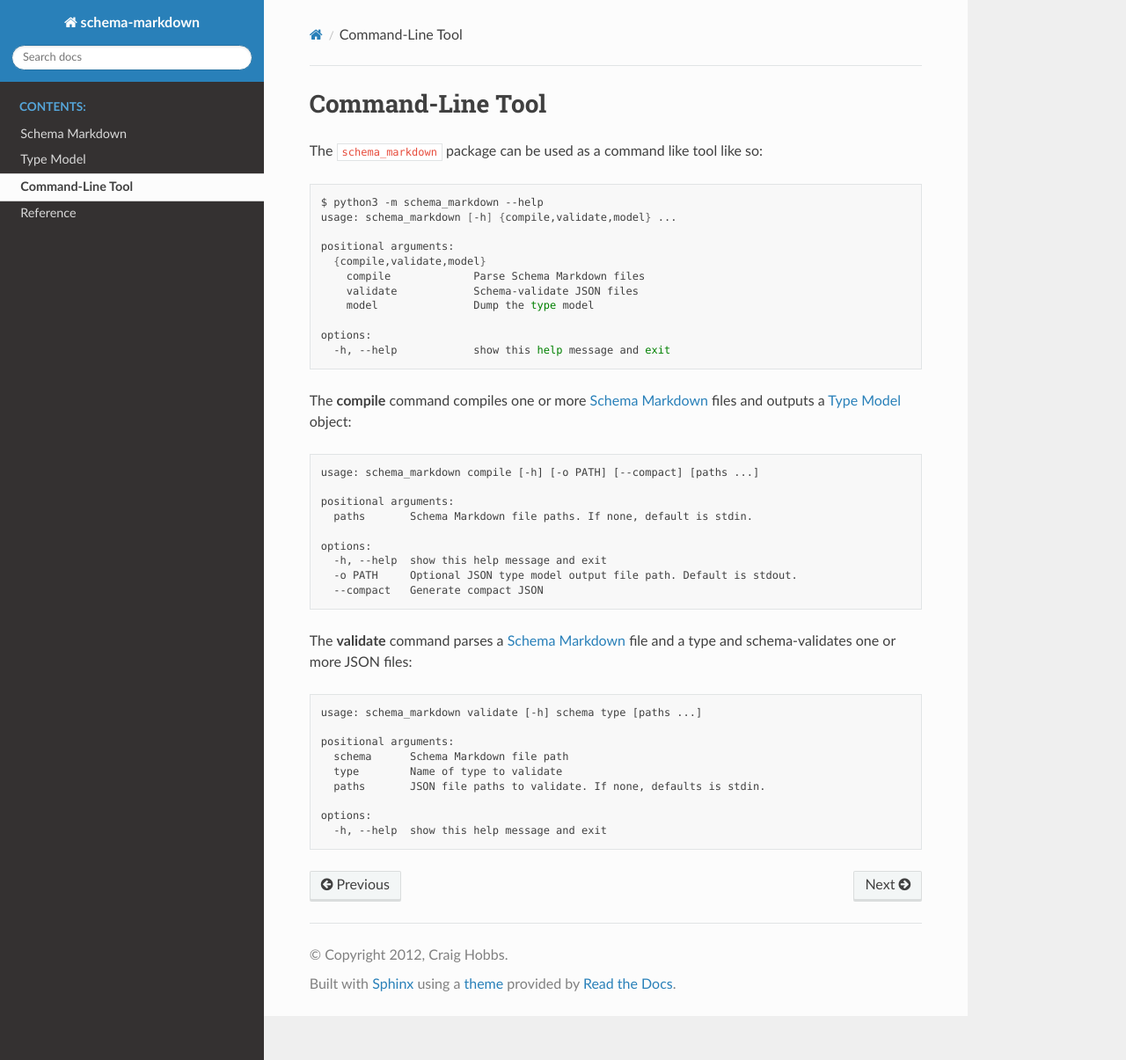
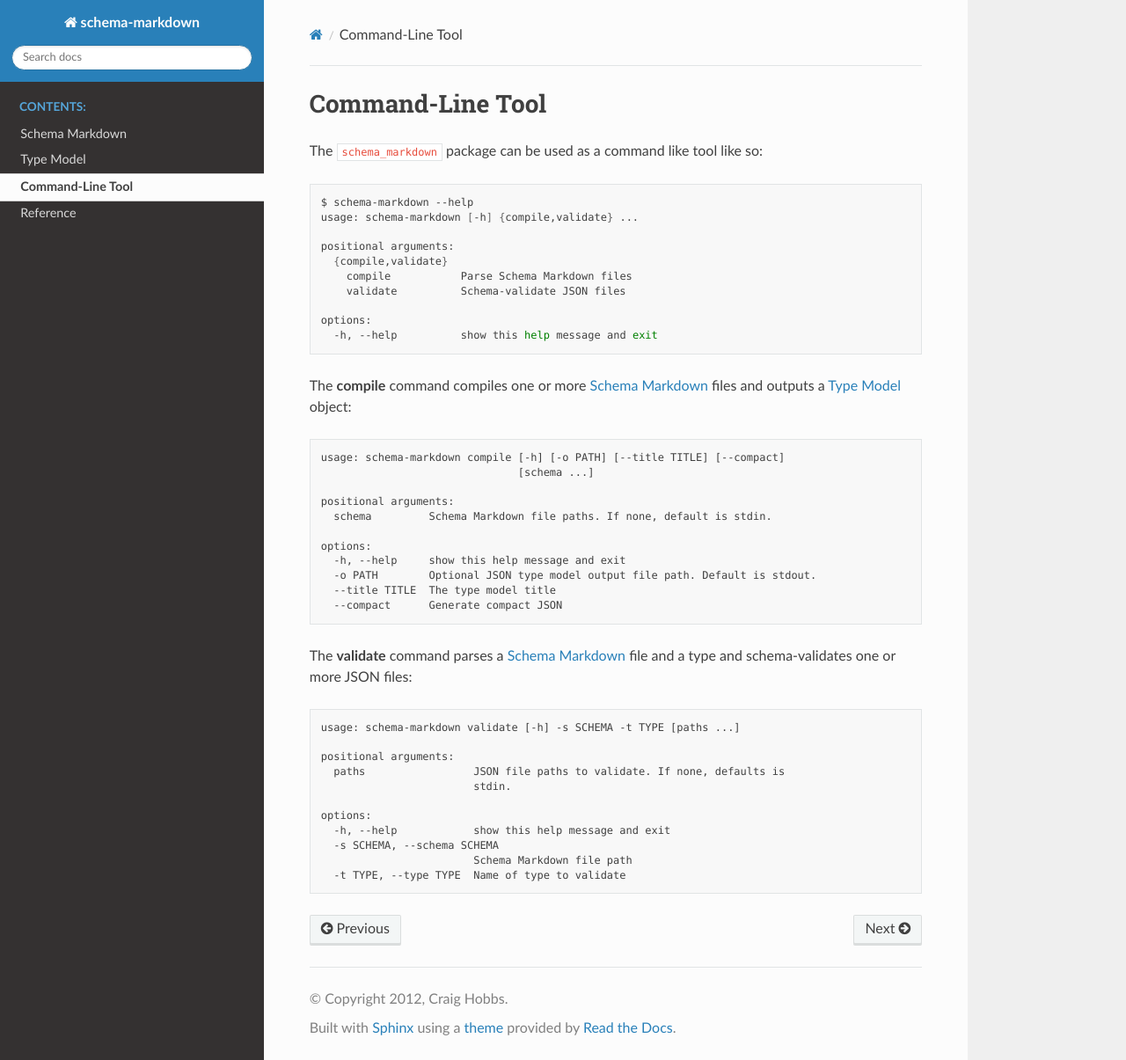
Before and after one commit to craigahobbs/schema-markdown, a Sphinx documentation site: the page built from doc/tool.rst, in a window 1280 px wide and 1205 px high. Shown: the whole window at 88% size. Built offline with Sphinx 7.4.7 and the Read the Docs theme 2.0.0, drawn with Linux system fonts in a browser that asks for light colours.

Commit message:
update command-line tool

```diff
--- a/doc/tool.rst
+++ b/doc/tool.rst
@@ -5,44 +5,47 @@ The ``schema_markdown`` package can be used as a command like tool like so:
 
 .. code-block:: sh
 
-   $ python3 -m schema_markdown --help
-   usage: schema_markdown [-h] {compile,validate,model} ...
+   $ schema-markdown --help
+   usage: schema-markdown [-h] {compile,validate} ...
 
    positional arguments:
-     {compile,validate,model}
-       compile             Parse Schema Markdown files
-       validate            Schema-validate JSON files
-       model               Dump the type model
+     {compile,validate}
+       compile           Parse Schema Markdown files
+       validate          Schema-validate JSON files
 
    options:
-     -h, --help            show this help message and exit
+     -h, --help          show this help message and exit
 
 The **compile** command compiles one or more :ref:`schema-markdown:Schema Markdown` files and
 outputs a :ref:`type-model:Type Model` object:
 
 .. code-block:: text
 
-   usage: schema_markdown compile [-h] [-o PATH] [--compact] [paths ...]
+   usage: schema-markdown compile [-h] [-o PATH] [--title TITLE] [--compact]
+                                  [schema ...]
 
    positional arguments:
-     paths       Schema Markdown file paths. If none, default is stdin.
+     schema         Schema Markdown file paths. If none, default is stdin.
 
    options:
-     -h, --help  show this help message and exit
-     -o PATH     Optional JSON type model output file path. Default is stdout.
-     --compact   Generate compact JSON
+     -h, --help     show this help message and exit
+     -o PATH        Optional JSON type model output file path. Default is stdout.
+     --title TITLE  The type model title
+     --compact      Generate compact JSON
 
 The **validate** command parses a :ref:`schema-markdown:Schema Markdown` file and a type and
 schema-validates one or more JSON files:
 
 .. code-block:: text
 
-   usage: schema_markdown validate [-h] schema type [paths ...]
+   usage: schema-markdown validate [-h] -s SCHEMA -t TYPE [paths ...]
 
    positional arguments:
-     schema      Schema Markdown file path
-     type        Name of type to validate
-     paths       JSON file paths to validate. If none, defaults is stdin.
+     paths                 JSON file paths to validate. If none, defaults is
+                           stdin.
 
    options:
-     -h, --help  show this help message and exit
+     -h, --help            show this help message and exit
+     -s SCHEMA, --schema SCHEMA
+                           Schema Markdown file path
+     -t TYPE, --type TYPE  Name of type to validate
```
Also changed, not shown: setup.py (+6 -1 lines), 2 other files.
